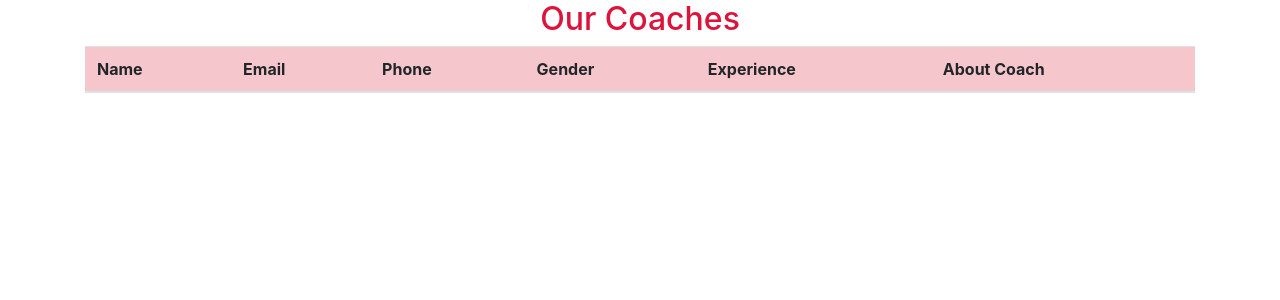
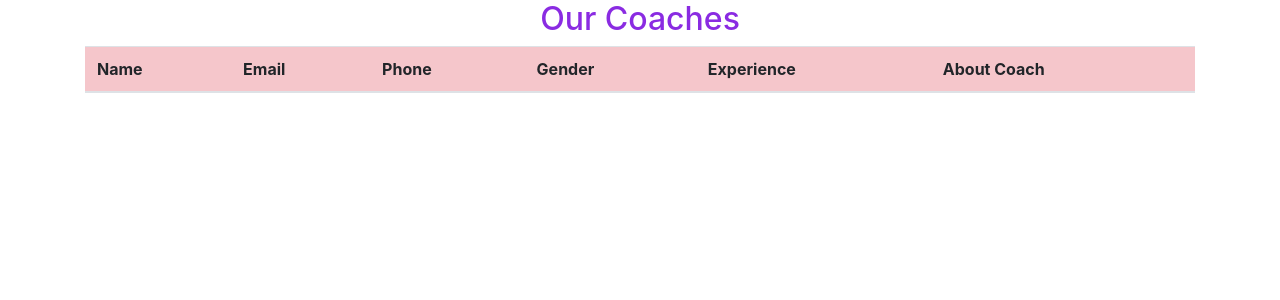
Before and after one commit to anubhutisrivastava312/first_djangoProject, a Django app: page /coach_details/ in a window 1280 px wide. Shown: the part 92-392 px from the top of the page. Run offline with Django 4.2, Linux system fonts and the light colour scheme; data that the repository does not hold is empty; some libraries are stand-ins or nearby versions.

Commit message:
changed the color at coach data page

```diff
--- a/academy/templates/academy/html/coachdata_show.html
+++ b/academy/templates/academy/html/coachdata_show.html
@@ -11,7 +11,7 @@
 <body>
 
     {%include 'academy/html/navbar.html' %}
-    <h2 style=" text-align: center; color: crimson;"> Our Coaches </h2>
+    <h2 style=" text-align: center; color: blueviolet;"> Our Coaches </h2>
     <div class="container">
     <table class="table" >
         <thead>
```
